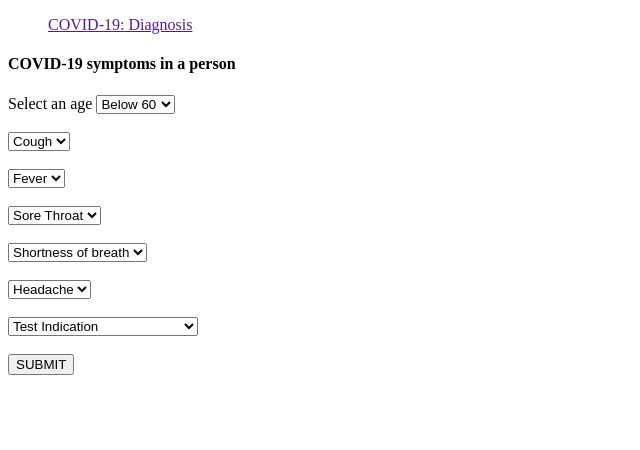
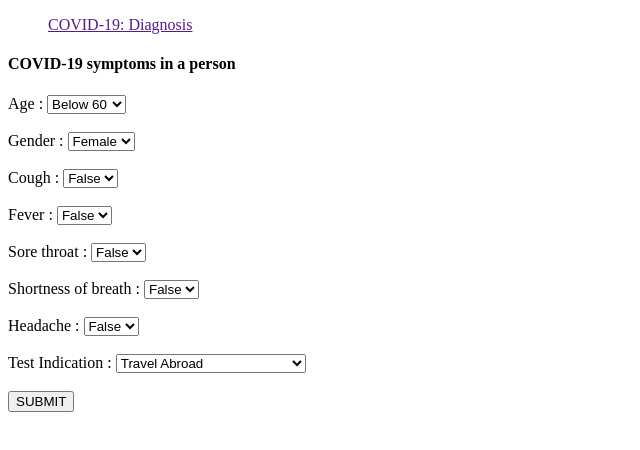
Before and after one commit to chris-inalsingh/Covid19_ML, a plain HTML site: page ActualApp/templates/index.html in a window 1280 px wide. Shown: the whole page, without its empty margins (0-640 px from the left). Drawn offline with Linux system fonts and the light colour scheme.

Commit message:
Update index.html

```diff
--- a/ActualApp/templates/index.html
+++ b/ActualApp/templates/index.html
@@ -19,13 +19,13 @@
           <div class="card-header">
             <i class="fas fa-table"></i>
           <div class="card-body">
-            <form action="/symptom.html" method="POST" class="row">
+            <form action="/symptom" method="POST" class="row">
               <div class="col-sm-12">
                 <h4 class="card-header bg-info text-white text-center py-4">
                 <strong>COVID-19 symptoms in a person</strong>
                 </h4>
                   <div class="col-4">
-                    <label for="age_60_and_above" accesskey="s">Select an age</label>
+                    <label for="age_60_and_above" accesskey="s">Age :</label>
                     <select name="age_60_and_above" class="browser-default custom-select mb-2" style="font-family: sans-serif">
                       <option value="0">Below 60</option>
                       <option value="1">Above 60</option>
@@ -33,48 +33,56 @@
                   </div>
                   <div class="col-4">
                     <br>
+                    <label for="gender" accesskey="s">Gender :</label>
+                    <select name="gender" class="browser-default custom-select mb-2" style="font-family: sans-serif">
+                      <option value="0">Female</option>
+                      <option value="1">Male</option>
+                    </select>
+                  </div>
+                  <div class="col-4">
+                    <br>
+                    <label for="cough" accesskey="s">Cough :</label>
                     <select name="cough" class="browser-default custom-select mb-2" style="font-family: sans-serif">
-                      <option value="" selected disabled>Cough</option>
                       <option value="0">False</option>
                       <option value="1">True</option>
                     </select>
                   </div>
                   <div class="col-4">
                     <br>
+                    <label for="fever" accesskey="s">Fever :</label>
                     <select name="fever" class="browser-default custom-select mb-2" style="font-family: sans-serif">
-                      <option value="" selected disabled>Fever</option>
                       <option value="0">False</option>
                       <option value="1">True</option>
                     </select>
                   </div>
                   <div class="col-4">
                     <br>
+                    <label for="sore_throat" accesskey="s">Sore throat :</label>
                     <select name="sore_throat" class="browser-default custom-select mb-2" style="font-family: sans-serif">
-                      <option value="" selected disabled>Sore Throat</option>
                       <option value="0">False</option>
                       <option value="1">True</option>
                     </select>
                   </div>
                   <div class="col-4">
                     <br>
+                    <label for="shortness_of_breath" accesskey="s">Shortness of breath :</label>
                     <select name="shortness_of_breath" class="browser-default custom-select mb-2" style="font-family: sans-serif">
-                      <option value="" selected disabled>Shortness of breath</option>
                       <option value="0">False</option>
                       <option value="1">True</option>
                     </select>
                   </div>
                   <div class="col-4">
                     <br>
+                    <label for="head_ache" accesskey="s">Headache :</label>
                     <select name="head_ache" class="browser-default custom-select mb-2" style="font-family: sans-serif">
-                      <option value="" selected disabled>Headache</option>
                       <option value="0">False</option>
                       <option value="1">True</option>
                     </select>
                   </div>
                   <div class="col-4">
                     <br>
+                    <label for="test_indication" accesskey="s">Test Indication :</label>
                     <select name="test_indication" class="browser-default custom-select mb-2" style="font-family: sans-serif">
-                      <option value="" selected disabled>Test Indication</option>
                       <option value="0">Travel Abroad</option>
                       <option value="1">Contact with confirmed case</option>
                       <option value="2">Other</option>
```
